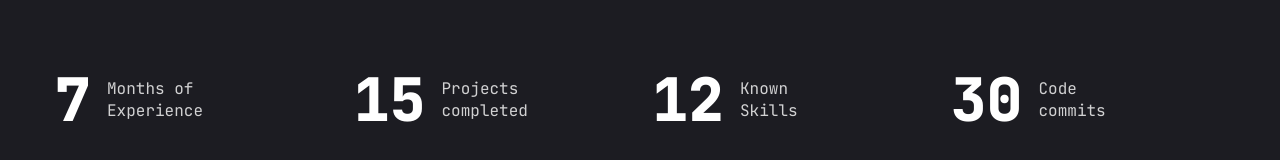
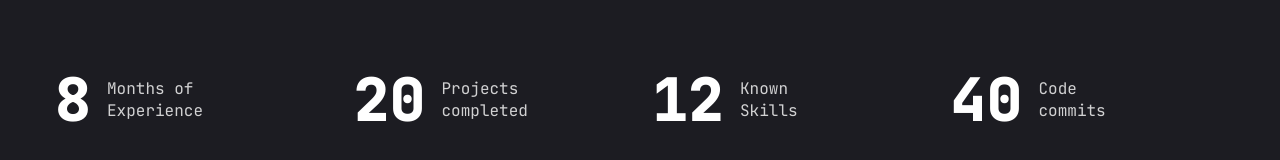
Before and after one commit to KishanthSelvaraj/KishanthPortfolio, a Next.js app: page / in a window 1280 px wide. Shown: the part 606-766 px from the top of the page. Built offline with nearby package versions, Linux system fonts and the light colour scheme.

Commit message:
Update Stats.jsx

```diff
--- a/components/Stats.jsx
+++ b/components/Stats.jsx
@@ -3,11 +3,11 @@
 import CountUp from "react-countup";
 const stats = [
   {
-    num: 7,
+    num: 8,
     text: "Months of Experience",
   },
   {
-    num: 15,
+    num: 20,
     text: "Projects completed",
   },
   {
@@ -15,7 +15,7 @@ const stats = [
     text: "Known Skills",
   },
   {
-    num: 30,
+    num: 40,
     text: "Code commits",
   },
 ];
```
